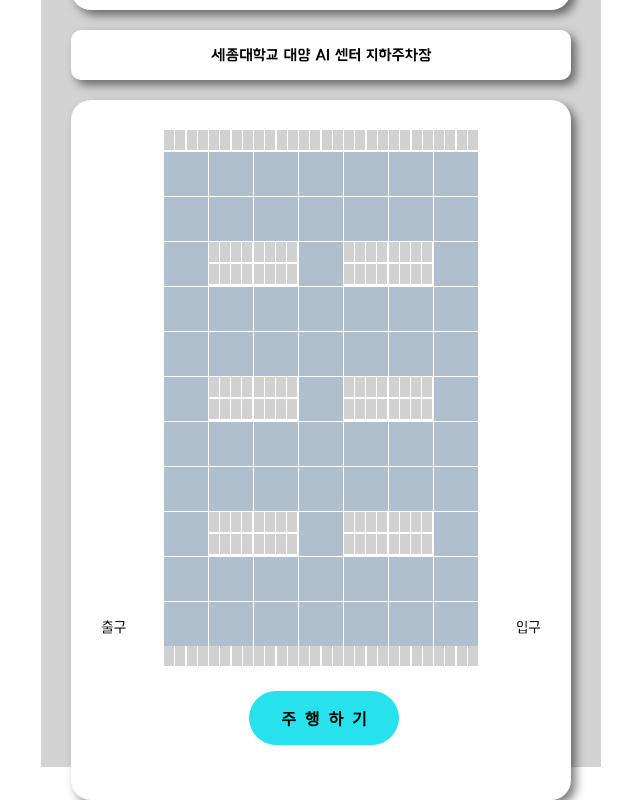
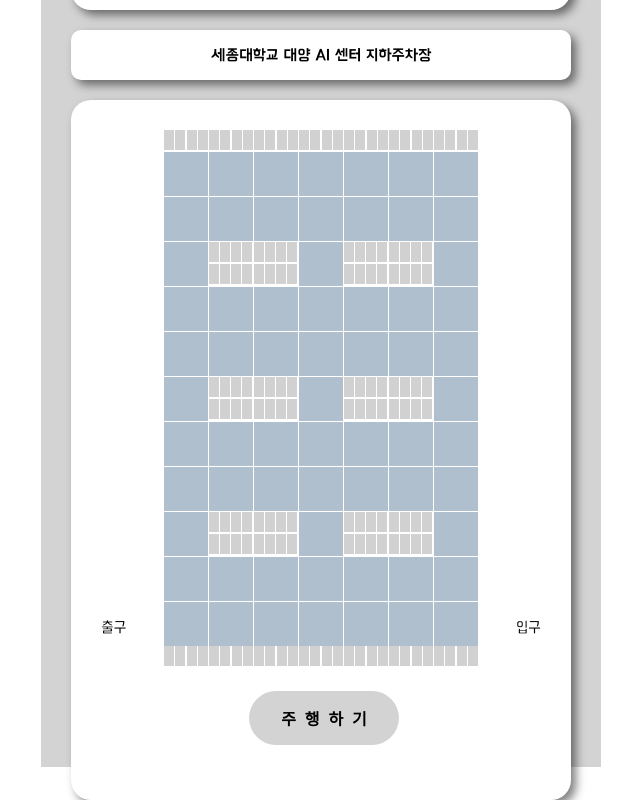
Before and after one commit to block-based-parking-control-system/parking-control-frontend, a React (Create React App) app: page /entrance/parking in a window 1280 px wide. In both pictures the pointer is over the button "주 행 하 기". Shown: the part 101-901 px from the top of the page, without its empty margins (319-959 px from the left). Built offline with nearby package versions, Linux system fonts and the light colour scheme; the HTML template or start-up script is replaced by a standard one.

Commit message:
refactor: 입차 페이지의 주행 버튼 색 변경

```diff
--- a/src/App.css
+++ b/src/App.css
@@ -78,8 +78,6 @@
 
 
 .button-style {
-    /*TODO: 둘 중 선택*/
-    /*background-color: rgba(37, 226, 237, 0.7);*/
     background-color: ghostwhite;
     box-shadow: 3px 3px 3px rgba(0, 0, 0, 0.5);
     border: none; /* Remove border */
@@ -119,8 +117,6 @@
 }
 
 .button-style:hover {
-    /*TODO: 둘 중 선택*/
-    /*background-color: rgba(37, 226, 237, 1);*/
     background-color: lightgray;
     box-shadow: none;
     transform: translate(3px, 3px);
--- a/src/App.js
+++ b/src/App.js
@@ -31,7 +31,7 @@
                 </div>
                 <div className="horizon-layout">
                     <Link to="/ticket">
-                        <button className="button-style ticket-button">주차 요금<br/>계산하기</button>
+                        <button className="button-style ticket-button">주차 요금 계산하기</button>
                     </Link>
                     <Link to="/info">
                         <button className="button-style app-info-button">내 프로필 보기</button>
--- a/src/components/parkingpage/button/Button.css
+++ b/src/components/parkingpage/button/Button.css
@@ -1,6 +1,6 @@
 .park-button {
     width: 150px;
-    background-color: rgba(37, 226, 237, 0.7);
+    background-color: ghostwhite;
     box-shadow: 3px 3px 3px rgba(0, 0, 0, 0.5);
     border: none; /* Remove border */
     color: black; /* White text color */
@@ -18,7 +18,7 @@
 }
 
 .park-button:hover {
-    background-color: rgba(37, 226, 237, 1);
+    background-color: lightgray;
     box-shadow: none;
     transform: translate(3px, 3px);
 
@@ -26,7 +26,7 @@
 
 .park-button:disabled, .park-button:disabled:hover {
     opacity: 0.5;
-    background-color: #7AEEF5; /* Change background color to gray */
+    background-color: lightgray; /* Change background color to gray */
     cursor: default; /* Change cursor to default */
     box-shadow: none;
     transform: translate(3px, 3px);
```
Also changed, not shown: 1 other file (tests, documents, lock files or other folders).
